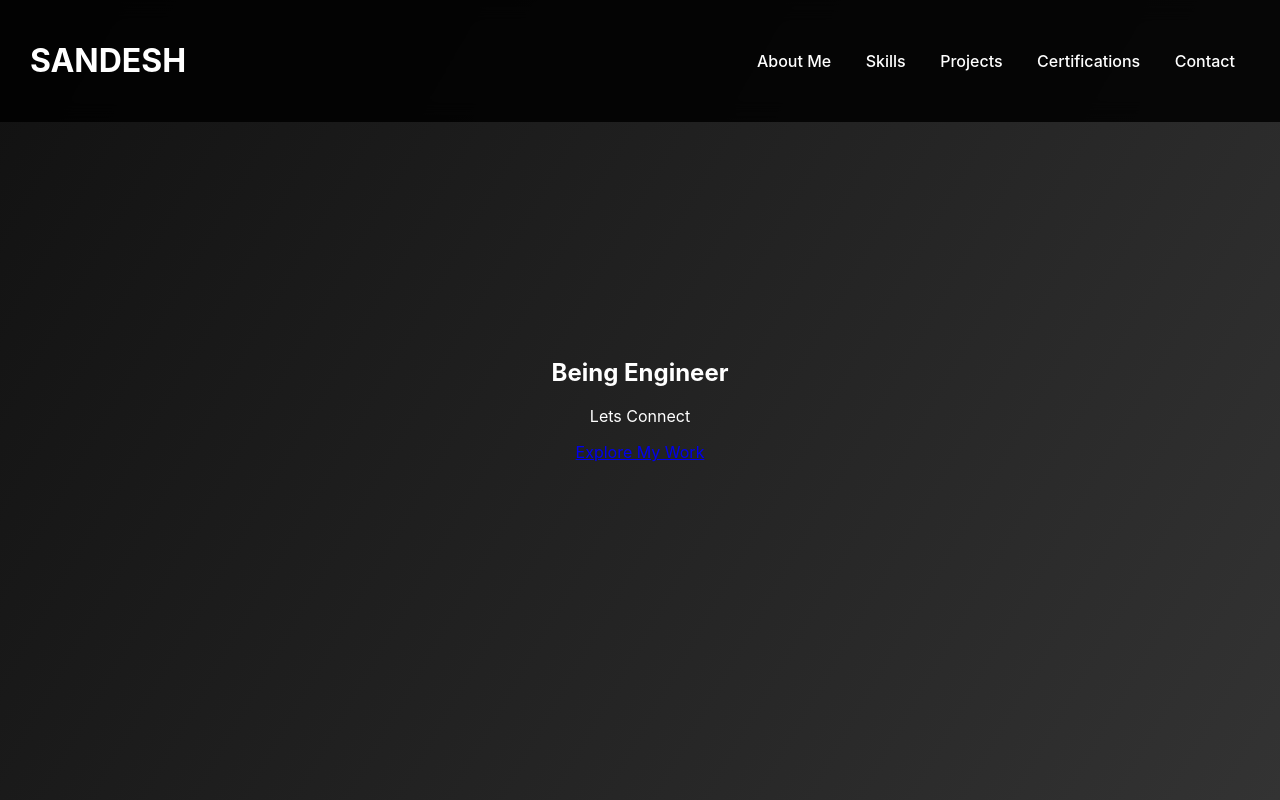
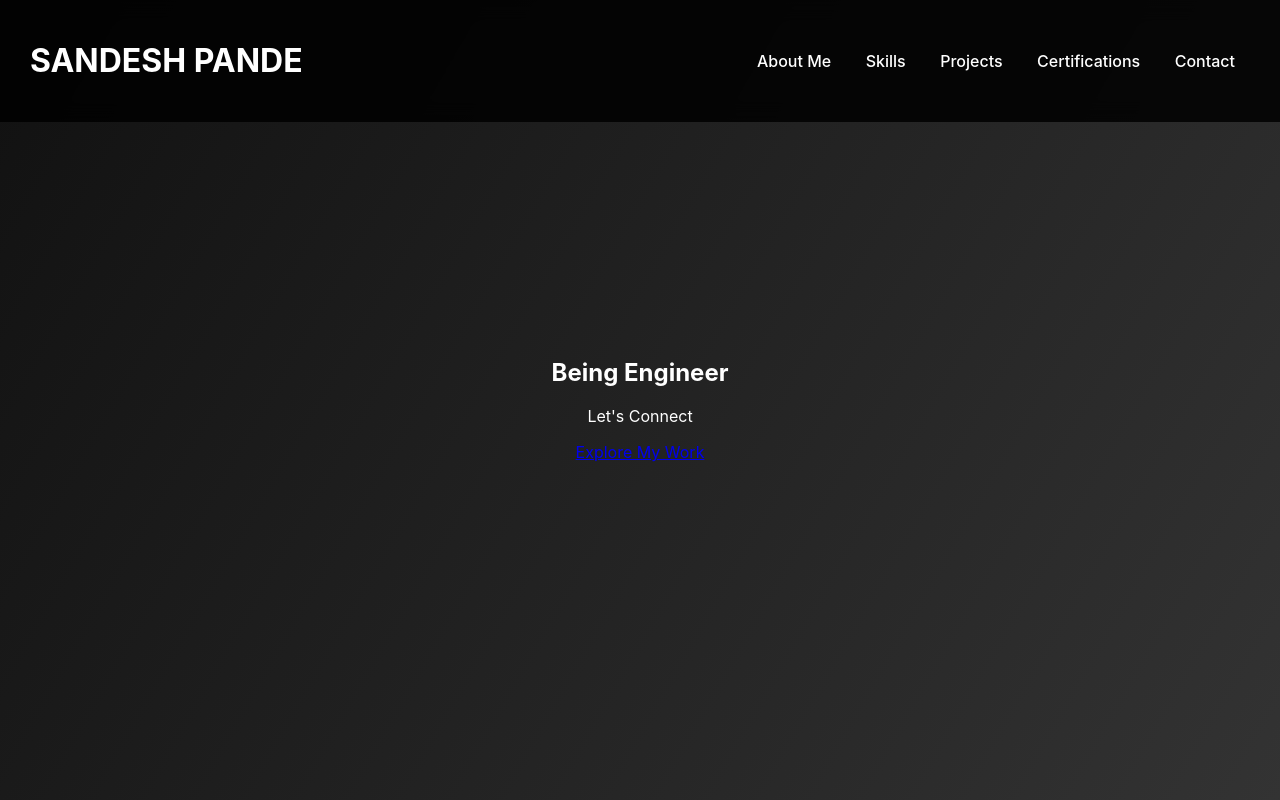
Before and after one commit to Sandesh7777777/sandeshpande.github.io, a plain HTML site: page index.html in a window 1280 px wide. Shown: the top 800 px of the page. Drawn offline with Linux system fonts and the light colour scheme.

Commit message:
Sandesh Pande

```diff
--- a/index.html
+++ b/index.html
@@ -10,7 +10,7 @@
 <body>
     <!-- Navigation -->
     <header class="navbar">
-        <h1 class="logo">SANDESH</h1>
+        <h1 class="logo">SANDESH PANDE</h1>
         <nav>
             <a href="#about">About Me</a>
             <a href="#skills">Skills</a>
@@ -24,7 +24,7 @@
     <section class="hero">
         <div class="hero-content">
             <h2>Being Engineer</h2>
-            <p>Lets Connect</p>
+            <p>Let's Connect</p>
             <a href="#projects" class="cta-btn">Explore My Work</a>
         </div>
     </section>
```
